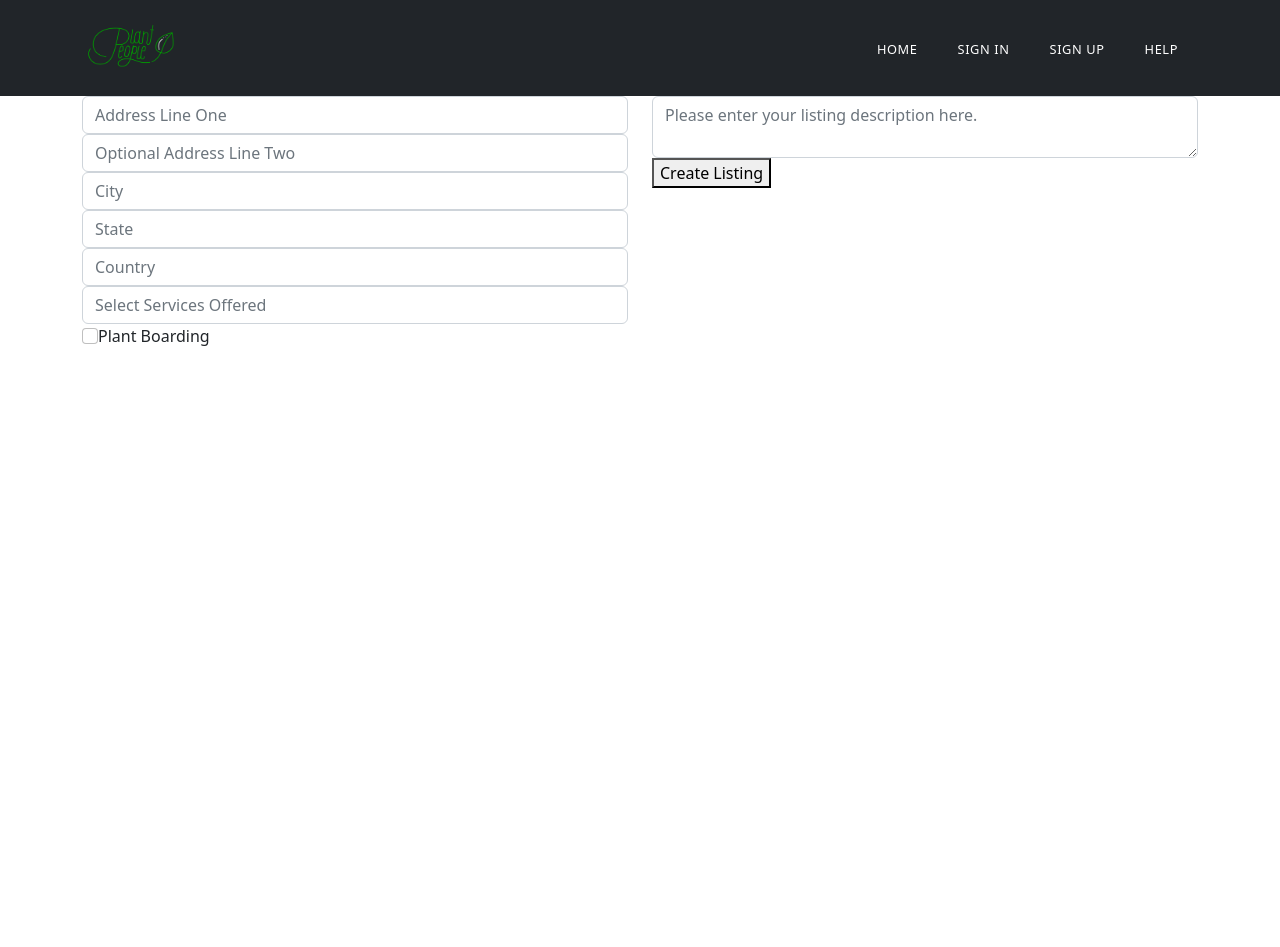
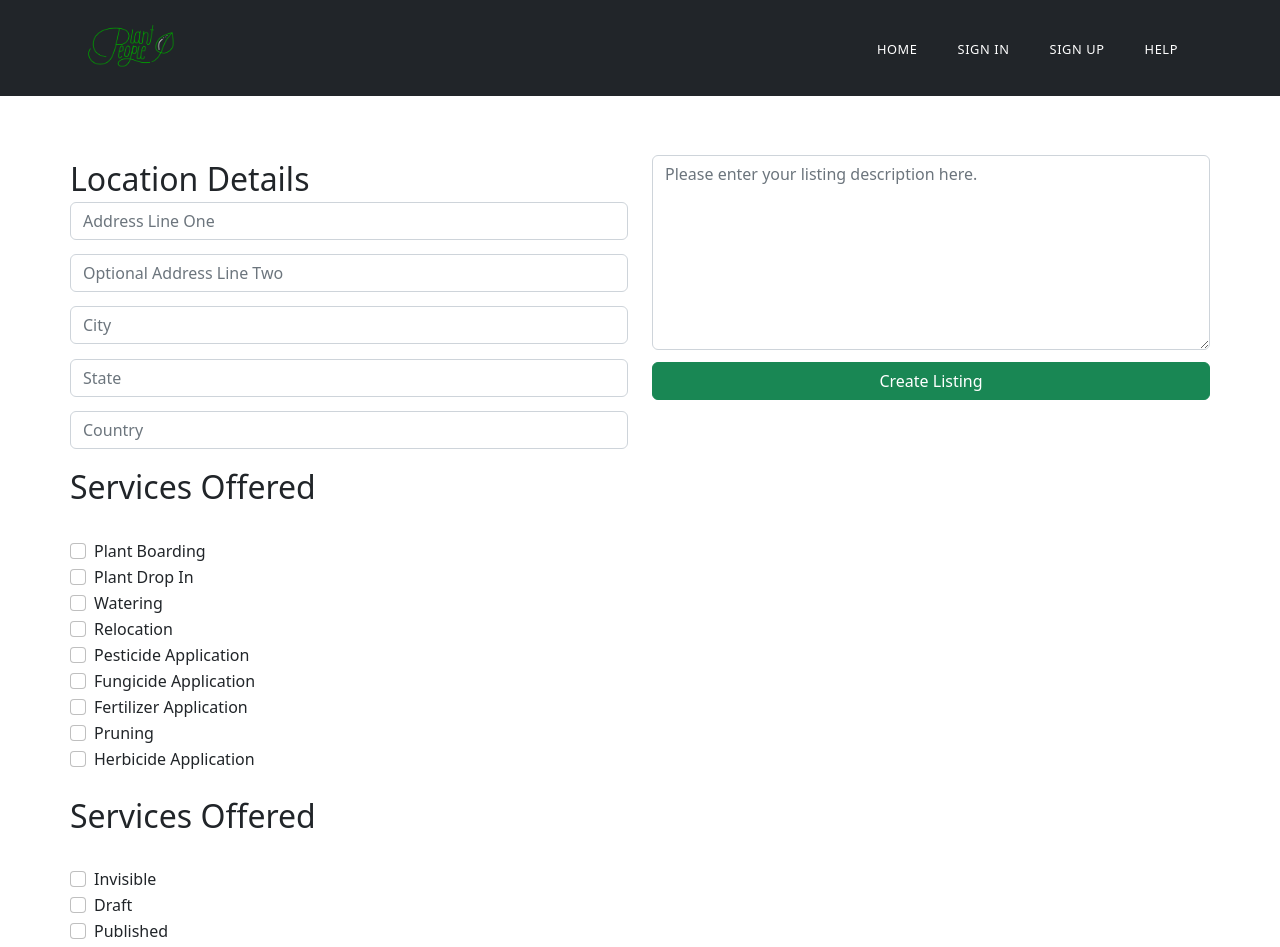
Before and after one commit to smcconaha/plant-people-frontend, a React (Create React App) app in the folder plants/: page /listing in a window 1280 px wide. Shown: the top 947 px of the page. Before the commit the page ends 800 px from the top, so only its background shows below. Built offline with nearby package versions, Linux system fonts and the light colour scheme.

Commit message:
Added css and styling to listing creation form

```diff
--- a/plants/src/App.css
+++ b/plants/src/App.css
@@ -121,3 +121,49 @@ nav ul li {
   justify-content: center;
   align-items: center;
 }
+
+/*Listing Create*/
+/*
+.listing input, .listing textarea {
+  width: 100%;
+  box-sizing: border-box;
+  resize: none;
+  border: 0;
+  border-bottom: 0.125rem solid #D4D1CD;
+  border-radius: 0;
+  color: #D4D1CD;
+  outline: 0 !important;
+  box-shadow: none !important;
+  margin-bottom: 1rem;
+  padding-left: 0 !important;
+} */
+
+.listing .container {
+  padding: 4rem 0;
+}
+
+.listing textarea {
+  height: 12.2rem !important;
+}
+
+.listing-create-btn {
+  margin: 1rem 0 0 0;
+  width: 100%;
+}
+
+.line {
+  position: relative;
+  top: -0.8rem;
+  width: 0;
+  height: 0.125rem;
+  background: red;
+  display: inline-block;
+}
+
+input.form-control {
+  margin: -0.3rem 0;
+}
+
+textarea.form-control {
+  margin: -0.3rem 0;
+}
--- a/plants/src/components/Listing.js
+++ b/plants/src/components/Listing.js
@@ -1,10 +1,98 @@
 import React from 'react';
-import { useRef } from 'react';
+import { useRef , useState} from 'react';
 import { useGlobalState } from '../context/GlobalState';
 
 const Listing = () => {
     // const [ state, dispatch ] = useGlobalState();
     // const form = useRef();
+    const [service, setService] = useState('');
+
+    const handleChange = event => {
+        setService(event.target.value);
+
+        console.log('value is:', event.target.value);
+      };
+
+    const plant_service_list = [
+        "Plant Boarding",
+        "Plant Drop In",
+        "Watering",
+        "Relocation",
+        "Pesticide Application",
+        "Fungicide Application",
+        "Fertilizer Application",
+        "Pruning",
+        "Herbicide Application"
+    ]
+
+    let services = []
+
+    for (const service of plant_service_list) {
+        services.push(
+            <>
+            <div className="form-check">
+                <input
+                    key={service.id}
+                    id='flexCheckChecked'
+                    value={service}
+                    type='checkbox'
+                    className='form-check-input'
+                    placeholder={service}
+                    name='listing_status'
+                    onChange={handleChange}
+                />
+                <label className="form-check-label" for="flexCheckDefault">
+                    {service}
+                </label>
+                <div className='line'></div>
+            </div>
+            </>
+            )
+        }
+
+    const listing_status = [
+        {
+            "id": 0,
+            "title": "Invisible",
+        },
+        {
+            "id": 1,
+            "title": "Draft",
+        },
+        {
+            "id": 2,
+            "title": "Published",
+        },
+        {
+            "id": 3,
+            "title": "Promoted",
+        }
+    ]
+
+    let status_options = []
+
+    for (const item of listing_status) {
+        status_options.push(
+            <>
+            <div className="form-check">
+                <input
+                    key={item.id}
+                    id='flexCheckChecked'
+                    value={item.id}
+                    type='checkbox'
+                    className='form-check-input'
+                    placeholder={item.title}
+                    name='listing_status'
+                    onChange={handleChange}
+                />
+                <label className="form-check-label" for="flexCheckDefault">
+                    {item.title}
+                </label>
+                <div className='line'></div>
+            </div>
+            </>
+            )
+        }
 
     return (
     <div id="listing" className='listing'>
@@ -17,6 +105,7 @@ const Listing = () => {
             {/* <form onSubmit={handleListingCreate}> */}
                 <div className='row'>
                     <div className='col-md-6 col-xs-12'>
+                        <h2>Location Details</h2>
                         <input
                             id='address_line_one'
                             type='text'
@@ -33,6 +122,7 @@ const Listing = () => {
                             placeholder='Optional Address Line Two'
                             name='user_address_opt'
                         />
+                        <div className='line'></div>
                         <input
                             id='city'
                             type='text'
@@ -50,6 +140,7 @@ const Listing = () => {
                             name='user_state'
                             required
                         />
+                        <div className='line'></div>
                         <input
                             id='country'
                             type='text'
@@ -59,26 +150,21 @@ const Listing = () => {
                             required
                         />
                         <div className='line'></div>
-                        <input
-                            id='service'
-                            type='text'
-                            className='form-control'
-                            placeholder='Select Services Offered'
-                            name='user_service'
-                            required
-                        />
+                        <div className='row'>
+                            <div className='col-md-6 col-xs-12'>
+                                <h2>Services Offered</h2>
+                            </div>
+                        </div>
                         <div className='line'></div>
-                        <input
-                            id='flexCheckChecked'
-                            value='Plant Boarding'
-                            type='checkbox'
-                            className='form-check-input'
-                            placeholder='Select Listing Status'
-                            name='listing_status'
-                            required
-                        />
-                        <label className="form-check-label" for="flexCheckDefault">Plant Boarding</label>
+                        {services}
                         <div className='line'></div>
+                        <div className='row'>
+                            <div className='col-md-6 col-xs-12'>
+                                <h2>Services Offered</h2>
+                            </div>
+                        </div>
+                        <div className='line'></div>
+                        {status_options}
                     </div>
                     <div className='col-md-6 col-xs-12'>
                         <textarea
@@ -90,7 +176,7 @@ const Listing = () => {
                             required
                         ></textarea>
                         <div className='line'></div>
-                        <button className='btn-main-offer listing-create-btn' type='submit'>Create Listing</button>
+                        <button className='listing-create-btn btn btn-success' type='submit'>Create Listing</button>
                     </div>
                 </div>
             </form>
```
